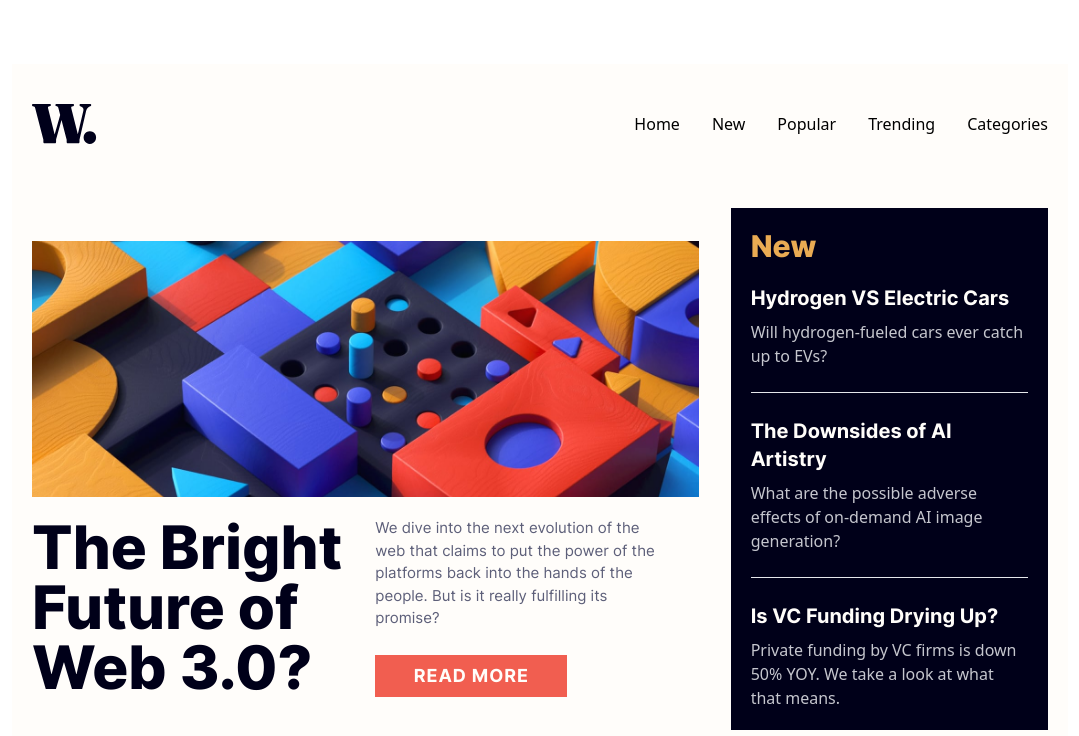
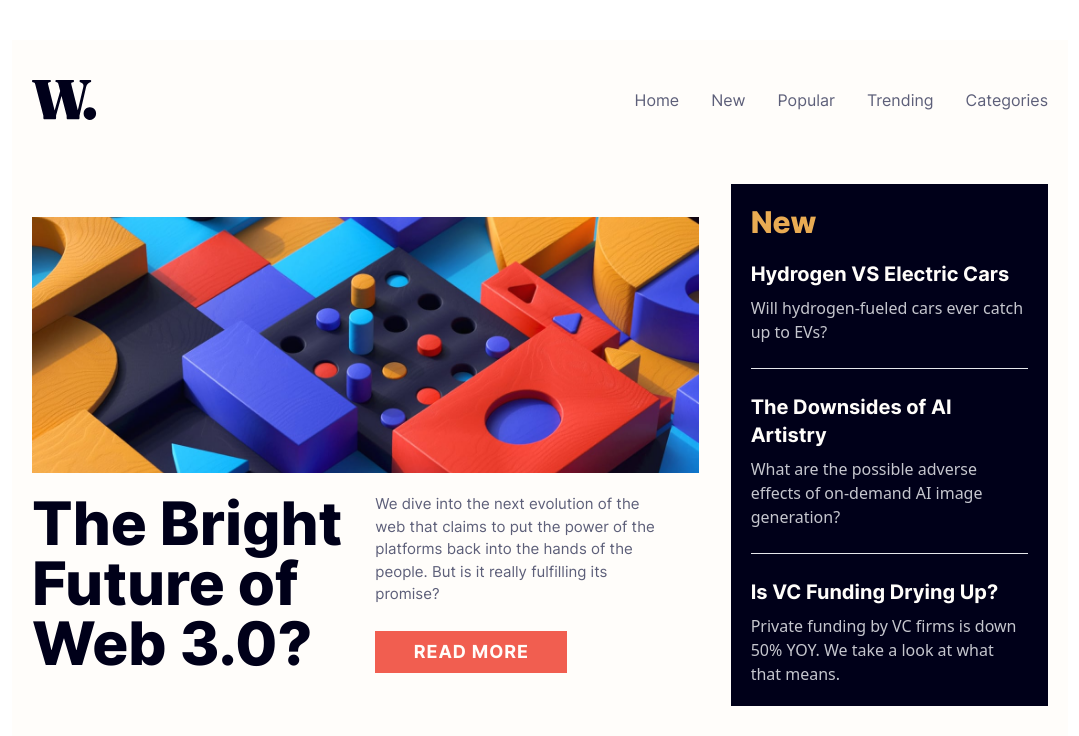
Before and after one commit to Rhiino1/fm-news-homepage, a React (Vite) app: page / in a window 1280 px wide. Shown: the top 736 px of the page, without its empty margins (100-1179 px from the left). Built offline with nearby package versions, Linux system fonts and the light colour scheme.

Commit message:
Added hover state in navbar

```diff
--- a/src/App.tsx
+++ b/src/App.tsx
@@ -10,7 +10,7 @@ import thirdImg from "@/assets/images/image-gaming-growth.jpg";
 function App() {
   return (
     <>
-      <div className="flex flex-col h-screen w-auto gap-8 bg-[#FFFDFA] px-5 py-10 lg:mx-28 lg:mt-16">
+      <div className="flex flex-col h-screen w-auto gap-8 bg-[#FFFDFA] px-5 py-10 lg:mx-28 lg:mt-10">
         <Navbar></Navbar>
         <main className="flex flex-col sm:items-center lg:grid-cols-3 lg:grid gap-14 lg:pt-8 lg:gap-8">
           <section className="flex flex-col items-center lg:col-span-2">
@@ -36,7 +36,7 @@ function App() {
                   the power of the platforms back into the hands of the people.
                   But is it really fulfilling its promise?
                 </p>
-                <button className="col-start-2 uppercase w-[56%] lg:w-48 transition-all bg-[#F15E50] font-bold font-inter text-lg text-[#FFFDFA] py-1 tracking-wider hover:bg-[#000019]">
+                <button className="col-start-2 uppercase w-[56%] lg:w-48 transition-all bg-[#F15E50] font-bold font-inter text-lg text-[#FFFDFA] py-3 lg:py-1 tracking-wider hover:bg-[#000019]">
                   Read more
                 </button>
               </div>
--- a/src/layouts/Header/Navbar.tsx
+++ b/src/layouts/Header/Navbar.tsx
@@ -39,19 +39,19 @@ function Navbar() {
                 </button>
               </div>
               <ul className="flex flex-col items-start justify-between gap-6 px-7 NAVIGATION-MOBILE-OPEN">
-                <li className="capitalize font-inter">
+                <li className="capitalize font-inter text-[#5D5F79] hover:text-[#F15E50]">
                   <a href="/home">Home</a>
                 </li>
-                <li className="capitalize font-inter">
+                <li className="capitalize font-inter text-[#5D5F79] hover:text-[#F15E50]">
                   <a href="/new">New</a>
                 </li>
-                <li className="capitalize font-inter">
+                <li className="capitalize font-inter text-[#5D5F79] hover:text-[#F15E50]">
                   <a href="/popular">Popular</a>
                 </li>
-                <li className="capitalize font-inter">
+                <li className="capitalize font-inter text-[#5D5F79] hover:text-[#F15E50]">
                   <a href="/trending">Trending</a>
                 </li>
-                <li className="capitalize font-inter">
+                <li className="capitalize font-inter text-[#5D5F79] hover:text-[#F15E50]">
                   <a href="/categories">Categories</a>
                 </li>
               </ul>
@@ -59,19 +59,19 @@ function Navbar() {
           </section>
 
           <ul className="hidden space-x-8 DESKTOP-MENU lg:flex">
-            <li className="capitalize">
+            <li className="capitalize font-inter text-[#5D5F79] hover:text-[#F15E50]">
               <a href="/home">Home</a>
             </li>
-            <li className="capitalize">
+            <li className="capitalize font-inter text-[#5D5F79] hover:text-[#F15E50]">
               <a href="/new">New</a>
             </li>
-            <li className="capitalize">
+            <li className="capitalize font-inter text-[#5D5F79] hover:text-[#F15E50]">
               <a href="/popular">Popular</a>
             </li>
-            <li className="capitalize">
+            <li className="capitalize font-inter text-[#5D5F79] hover:text-[#F15E50]">
               <a href="/trending">Trending</a>
             </li>
-            <li className="capitalize">
+            <li className="capitalize font-inter text-[#5D5F79] hover:text-[#F15E50]">
               <a href="/categories">Categories</a>
             </li>
           </ul>
```
